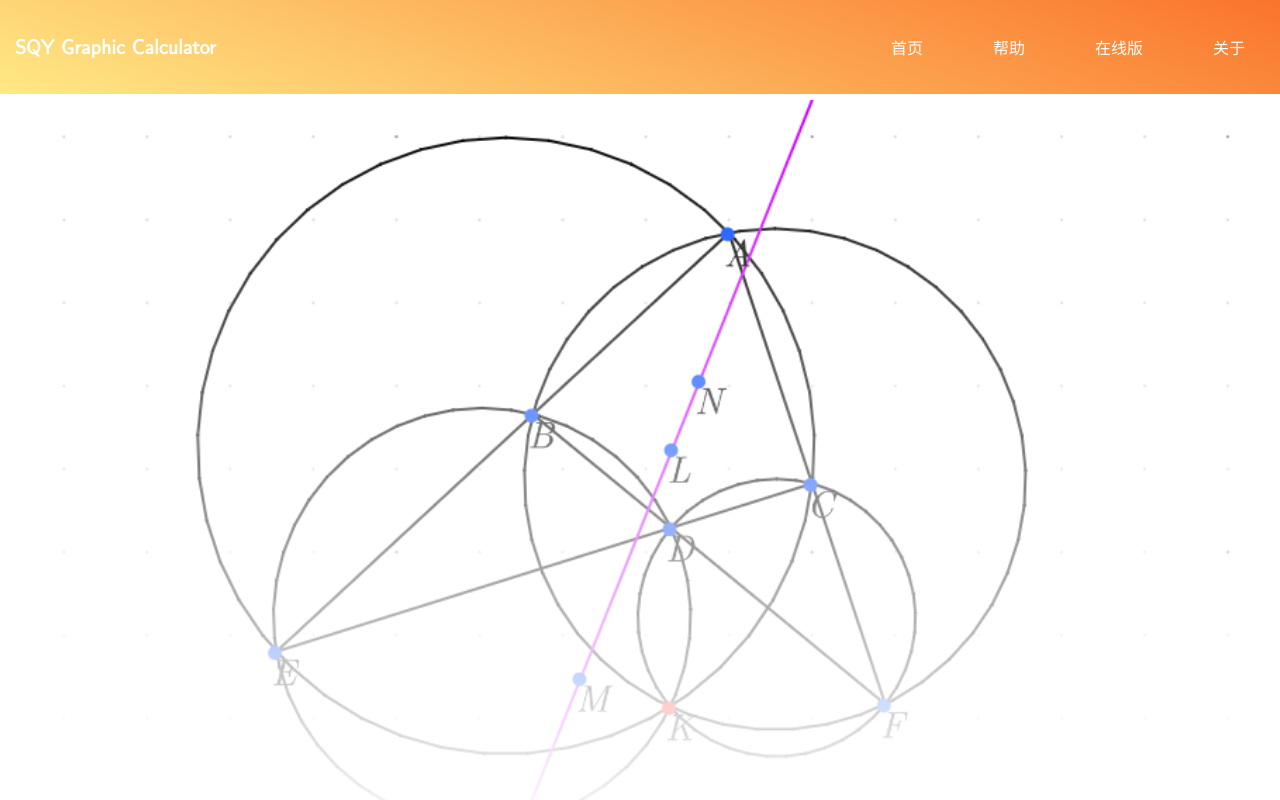
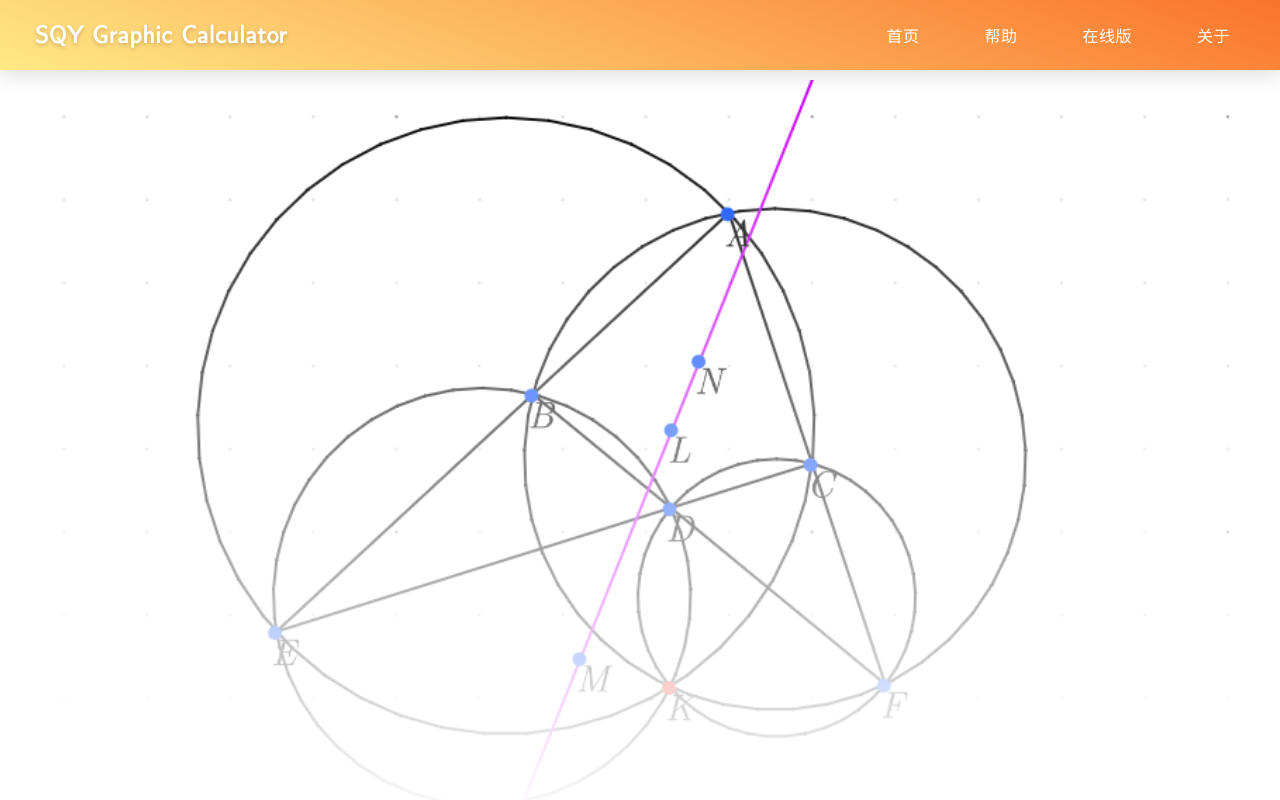
Before and after one commit to SQY419/SQY419.github.io, a plain HTML site: page sgc/index.html in a window 1280 px wide. Shown: the top 800 px of the page. Drawn offline with Linux system fonts and the light colour scheme.

Commit message:
Update index.html

```diff
--- a/sgc/index.html
+++ b/sgc/index.html
@@ -9,6 +9,7 @@
             	margin: 0;
       		min-width: 800px;
         }
+	/* 导航栏美化 */
         .navbar {
             position: fixed;
             top: 0;
@@ -18,30 +19,83 @@
             justify-content: space-between;
             align-items: center;
             background: linear-gradient(20deg, #ffe985, #fa742b);
-            padding: 5px;
-            z-index: 1000; /* 确保导航栏在其他内容之上 */
+            padding: 0 20px;
+            z-index: 1000;
+            height: 70px; /* 增加高度 */
+            box-shadow: 0 4px 20px rgba(0, 0, 0, 0.15);
+            transition: all 0.3s ease;
         }
+
+        .navbar:hover {
+            box-shadow: 0 6px 25px rgba(0, 0, 0, 0.2);
+        }
+
         .navbar .title {
             color: white;
-            font-size: 20px;
-            font-weight: bold;
-		padding: 0px 10px;
+            font-size: 24px;
+            font-weight: 700;
+            padding: 0 15px;
+            text-shadow: 0 2px 4px rgba(0, 0, 0, 0.2);
+            letter-spacing: 0.5px;
+            display: flex;
+            align-items: center;
         }
+
+
         .navbar .links {
             display: flex;
-            gap: 10px;
+            gap: 5px;
+            height: 100%;
         }
+
         .navbar .links a {
             color: white;
             text-decoration: none;
-            padding: 30px 30px;
+            padding: 0 25px;
+            height: 100%;
+            display: flex;
+            align-items: center;
+            justify-content: center;
+            font-weight: 500;
+            letter-spacing: 0.5px;
+            position: relative;
+            transition: all 0.3s ease;
+            border-radius: 4px;
+            margin: 0 5px;
         }
+
         .navbar .links a:hover {
-            background-color: rgba(220,220,220,0.6);
+            background-color: rgba(255, 255, 255, 0.25);
+            transform: translateY(-2px);
+        }
+
+        .navbar .links a::after {
+            content: '';
+            position: absolute;
+            bottom: 15px;
+            left: 50%;
+            transform: translateX(-50%);
+            width: 0;
+            height: 3px;
+            background: white;
+            border-radius: 10px;
+            transition: width 0.3s ease;
+        }
+
+        .navbar .links a:hover::after {
+            width: 60%;
+        }
+
+        .navbar .links a.active {
+            background-color: rgba(255, 255, 255, 0.2);
+        }
+
+        .navbar .links a.active::after {
+            width: 60%;
         }
 	/* 为页面内容添加上边距，以避免与固定导航栏重叠 */
 	.content {
-            margin-top: 80px; /* 根据导航栏的高度调整 */
+		margin-top: 60px; /* 根据导航栏的高度调整 */
 		padding: 20px;
 	}
 	.pictext {
```
Lines whose indentation alone changed are shown as unchanged.
